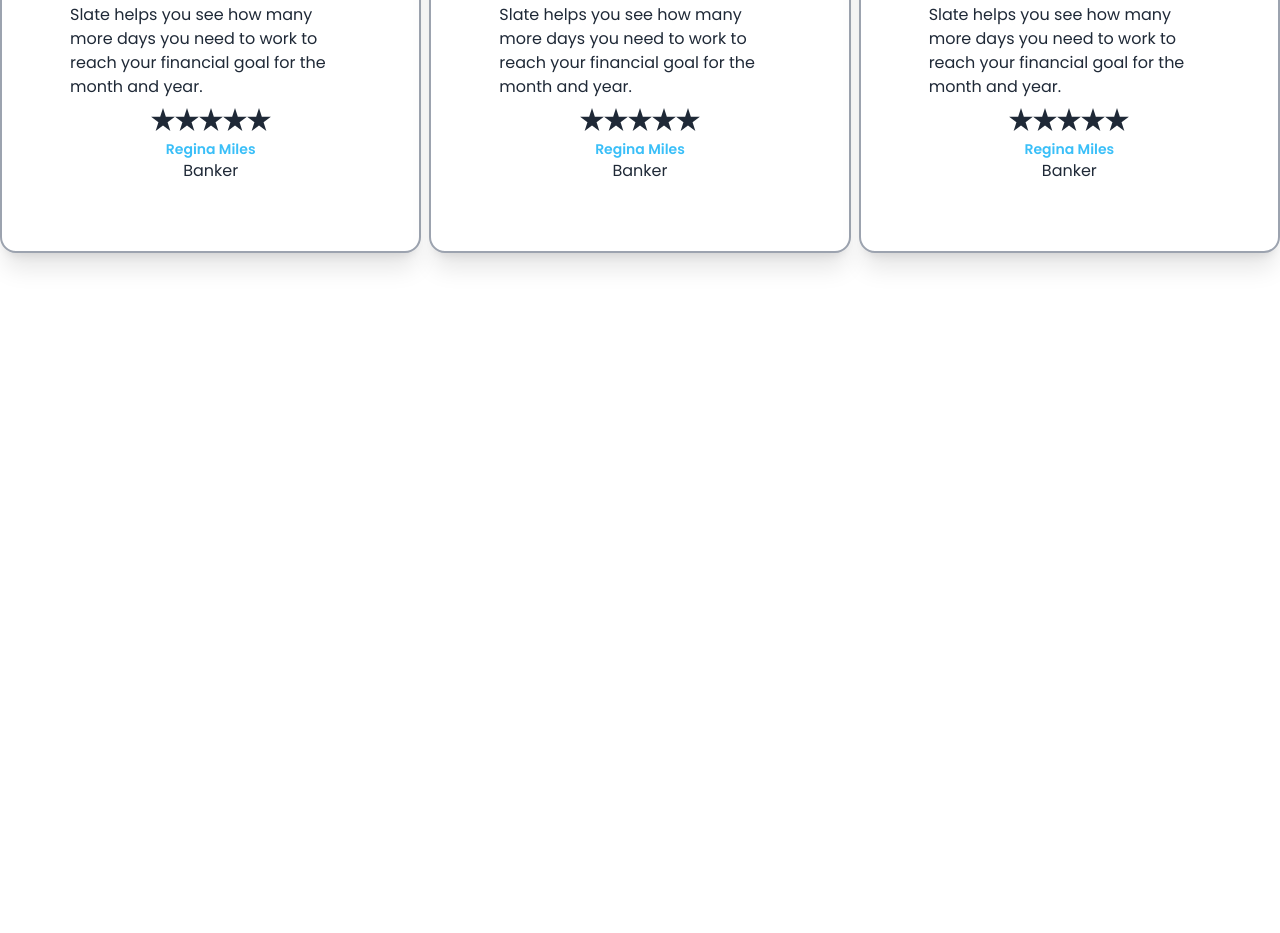
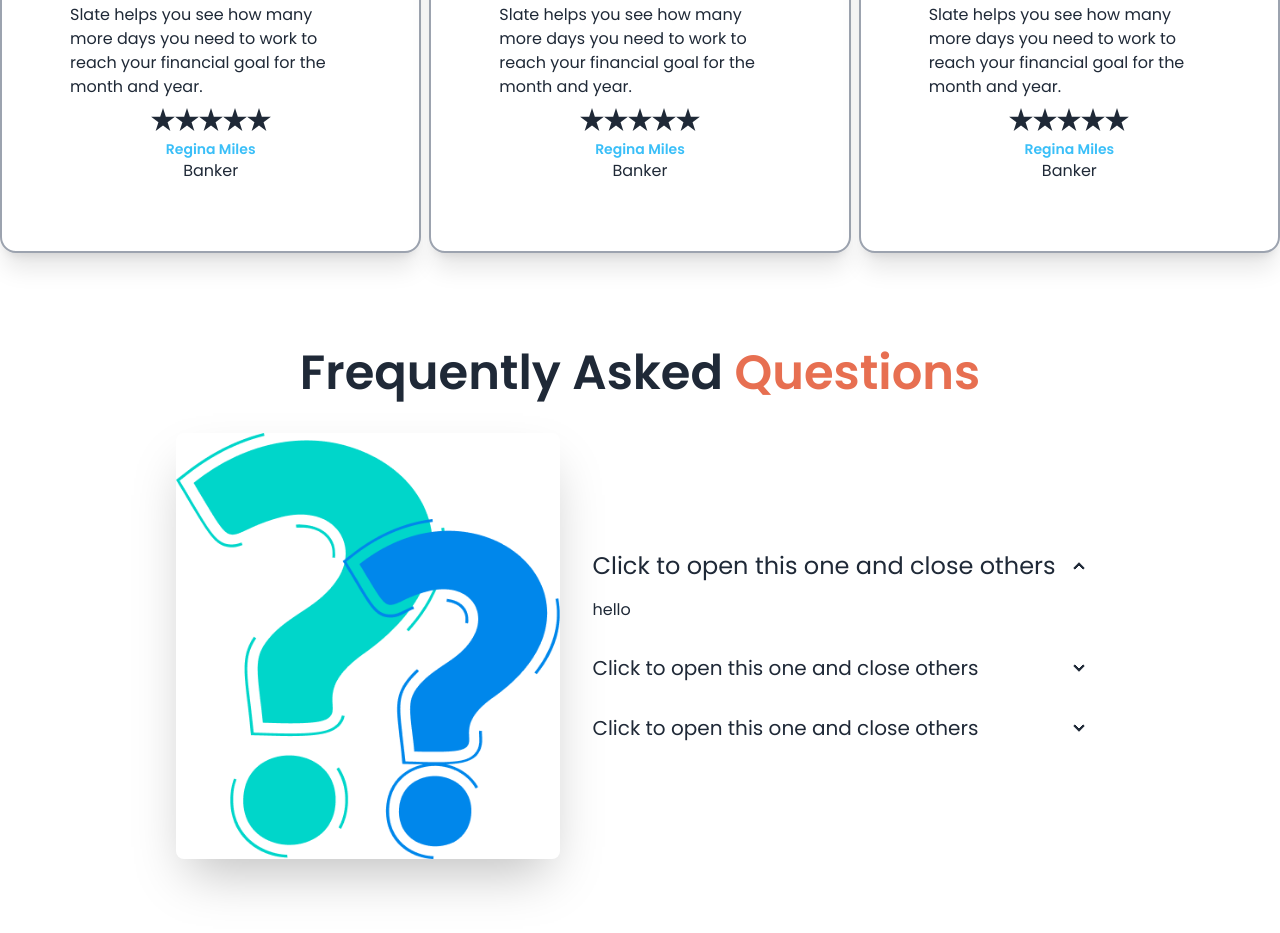
Before and after one commit to SudadL13/biker-zone, a plain HTML site: page index.html in a window 1280 px wide. Shown: the part 1641-2574 px from the top of the page. Before the commit the page ends 1990 px from the top, so only its background shows below. Drawn offline with nearby package versions, Linux system fonts and the light colour scheme.

Commit message:
final push

```diff
--- a/index.html
+++ b/index.html
@@ -260,6 +260,44 @@
                 </div>
             </div>
         </section>
+        <!-- frequently asked -->
+        <section class="my-24 md:container md:mx-auto">
+            <h3 class="text-5xl font-semibold text-center lg:mb-5">Frequently Asked<span class="text-bike-primary"> Questions</span></h3>
+            <div class="hero  ">
+                <div class="hero-content flex-col lg:flex-row">
+                  <img src="/images/others/faq.png" class="w-1/2 lg:max-w-sm rounded-lg shadow-2xl" />
+                  <div>
+                    <div class="collapse collapse-arrow ">
+                        <input type="radio" name="my-accordion-2" checked="checked" />
+                        <div class="collapse-title text-2xl font-medium">
+                          Click to open this one and close others
+                        </div>
+                        <div class="collapse-content">
+                          <p>hello</p>
+                        </div>
+                      </div>
+                      <div class="collapse collapse-arrow ">
+                        <input type="radio" name="my-accordion-2" />
+                        <div class="collapse-title text-xl font-medium">
+                          Click to open this one and close others
+                        </div>
+                        <div class="collapse-content">
+                          <p>hello</p>
+                        </div>
+                      </div>
+                      <div class="collapse collapse-arrow ">
+                        <input type="radio" name="my-accordion-2" />
+                        <div class="collapse-title text-xl font-medium">
+                          Click to open this one and close others
+                        </div>
+                        <div class="collapse-content">
+                          <p>hello</p>
+                        </div>
+                      </div>
+                  </div>
+                </div>
+              </div>
+        </section>
     </main>
     <footer>
 
```
